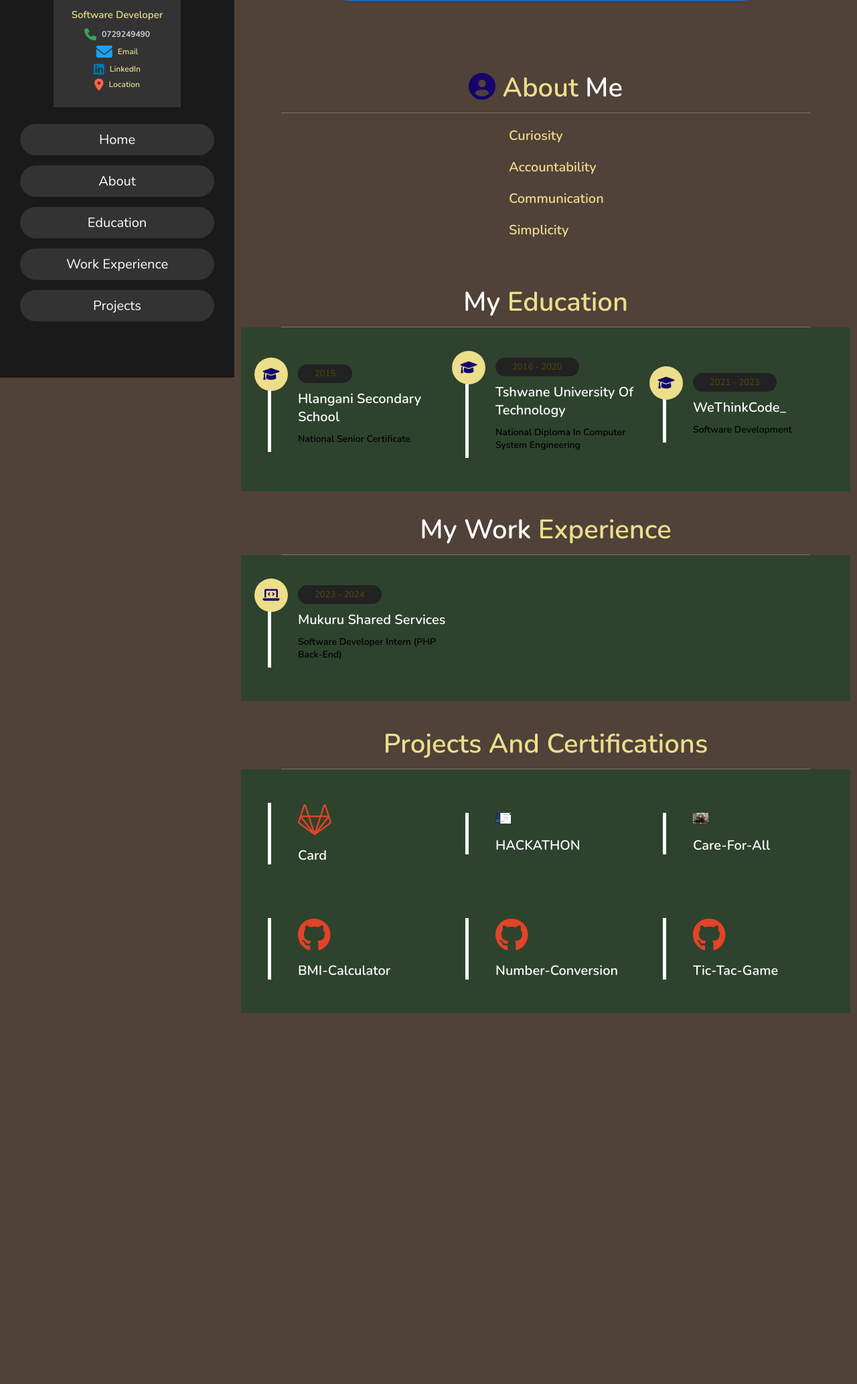
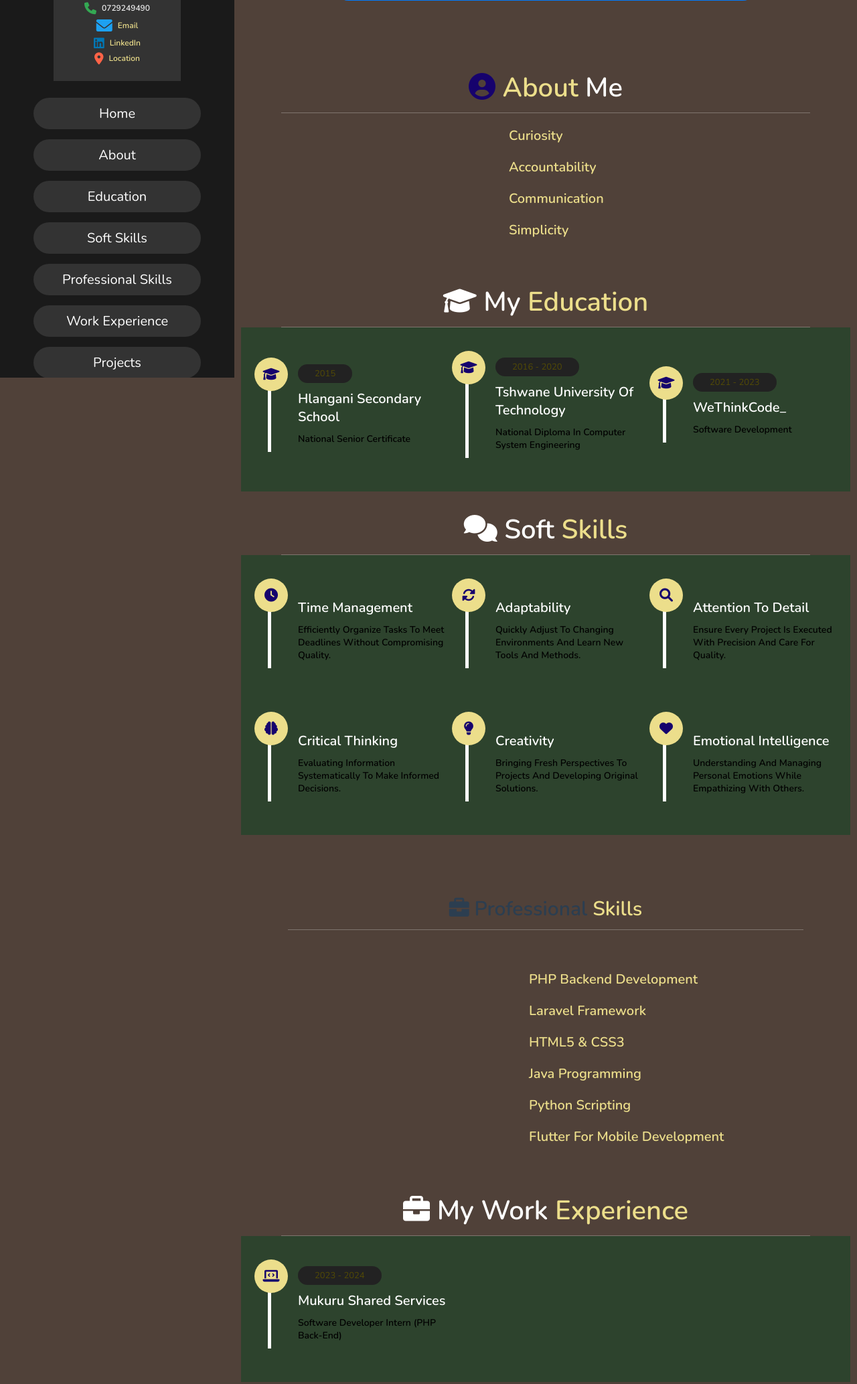
Before and after one commit to XMosuma/Portfolio, a plain HTML site: page index.html in a window 1280 px wide. Shown: the part 236-2303 px from the top of the page at 67% size. Before the commit the page ends 1759 px from the top, so only its background shows below. Drawn offline with nearby package versions, Linux system fonts and the light colour scheme.

Commit message:
Added skills sections and its styling

```diff
--- a/index.html
+++ b/index.html
@@ -42,6 +42,8 @@
                     <li><a href="#Home">Home</a></li>
                     <li><a href="#About">About</a></li>
                     <li><a href="#Education">Education</a></li>
+                    <li><a href="#Soft-Skills">Soft Skills</a></li>
+                    <li><a href="#Professional-Skills">Professional Skills</a></li>
                     <li><a href="#Work-Experience">Work Experience</a></li>
                     <li><a href="#Projects">Projects</a></li>
                 </ul>
@@ -102,7 +104,8 @@
          <!-- education section starts  -->
         <section class="Education" id="Education">
 
-            <h1 class="heading"> my <span>education</span> </h1>
+            <h1 class="heading"><i class="fas fa-graduation-cap">
+            </i> my <span>education</span> </h1>
             <div class="box-container">
 
                 <div class="box">
@@ -129,9 +132,94 @@
         </section>
         <!-- education section ends -->
 
+        <!-- Soft-Skills section starts -->
+        <section  class="Education" id="Soft-Skills">
+            <h1 class="heading"><i class="fas fa-comments">
+            </i> Soft <span>Skills</span> </h1>
+                    <div class="box-container">
+                        <div class="box">
+                            <i class="fas fa-clock"></i>
+                            <h3>Time Management</h3>
+                            <h2>Efficiently organize tasks to meet deadlines without compromising quality.</h2>
+                        </div>
+                        <div class="box">
+                            <i class="fas fa-sync-alt"></i>
+                            <h3>Adaptability</h3>
+                            <h2>Quickly adjust to changing environments and learn new tools and methods.</h2>
+                        </div>
+                        <div class="box">
+                            <i class="fas fa-search"></i>
+                            <h3>Attention to Detail</h3>
+                            <h2>Ensure every project is executed with precision and care for quality.</h2>
+                        </div>
+                        <div class="box">
+                            <i class="fas fa-brain"></i>
+                            <h3>Critical Thinking</h3>
+                            <h2>Evaluating information systematically to make informed decisions.</h2>
+                        </div>
+                        <div class="box">
+                            <i class="fas fa-lightbulb"></i>
+                            <h3>Creativity</h3>
+                            <h2>Bringing fresh perspectives to projects and developing original solutions.</h2>
+                        </div>
+                        <div class="box">
+                            <i class="fas fa-heart"></i>
+                            <h3>Emotional Intelligence</h3>
+                            <h2>Understanding and managing personal emotions while empathizing with others.</h2>
+                        </div>
+                </div>
+        </section>
+            <!--Soft-Skills section ends -->
+
+             <!--Professional-Skills section starts -->
+             <section class="skills" id="Professional-Skills">
+                <h1 class="heading"><i class="fas fa-briefcase">
+                </i> Professional <span>Skills</span></h1>
+                <div class="skills-container">
+                  <div class="skill">
+                    <h3 class="trait">PHP Backend Development</h3>
+                    <p class="description">
+                      Expertise in building robust backend systems using PHP, ensuring scalability and security.
+                    </p>
+                  </div>
+                  <div class="skill">
+                    <h3 class="trait">Laravel Framework</h3>
+                    <p class="description">
+                      Proficient in developing web applications using Laravel, with a focus on MVC architecture.
+                    </p>
+                  </div>
+                  <div class="skill">
+                    <h3 class="trait">HTML5 & CSS3</h3>
+                    <p class="description">
+                      Skilled in creating responsive and modern designs using HTML5 and CSS3.
+                    </p>
+                  </div>
+                  <div class="skill">
+                    <h3 class="trait">Java Programming</h3>
+                    <p class="description">
+                      Experienced in object-oriented programming and building applications using Java.
+                    </p>
+                  </div>
+                  <div class="skill">
+                    <h3 class="trait">Python Scripting</h3>
+                    <p class="description">
+                      Adept at writing Python scripts for data processing, automation, and web development.
+                    </p>
+                  </div>
+                  <div class="skill">
+                    <h3 class="trait">Flutter for Mobile Development</h3>
+                    <p class="description">
+                      Proficient in developing cross-platform mobile applications with Flutter and Dart.
+                    </p>
+                  </div>
+                </div>
+              </section>
+         <!--Professional-Skills section ends -->
+
          <!-- Work Experience section starts -->
         <section  class="Education" id="Work-Experience">
-            <h1 class="heading"> my work <span>experience</span> </h1>
+            <h1 class="heading"> <i class="fas fa-briefcase">
+            </i> my work <span>experience</span> </h1>
                     <div class="box-container">
                         <div class="box">
                             <i class="fas fa-laptop-code"></i>
@@ -145,7 +233,8 @@
 
              <!-- Projects section starts  -->
         <section class="Projects" id="Projects">
-            <h1 class="heading"><span>Projects And Certifications</span> </h1>
+            <h1 class="heading"> <i class="fas fa-tasks">
+            </i><span> Projects And Certifications</span> </h1>
 
             <div class="box-container">
 
--- a/script.js
+++ b/script.js
@@ -37,14 +37,8 @@ $(document).ready(function(){
 
   });
 
-    function toggleDescription(id, element) {
-      const description = document.getElementById(id);
-      if (description.style.display === "none" || description.style.display === "") {
-          description.style.display = "block";
-      } else {
-          description.style.display = "none";
-      }
-
-      // Toggle the 'active' class to change the padding-left of the trait
-      element.classList.toggle('active');
-}
+document.querySelectorAll('.trait').forEach(item => {
+  item.addEventListener('click', () => {
+    item.classList.toggle('active');
+  });
+});
--- a/style.css
+++ b/style.css
@@ -55,9 +55,19 @@ header{
     background:#1a1a1a;
     display: flex;
     align-items: center;
-    justify-content: center;
+    justify-content: flex-start;
     flex-flow: column;
     text-align: center;
+    overflow-y: auto;
+    padding: 2rem;
+}
+header::-webkit-scrollbar {
+    width: 8px;
+}
+
+header::-webkit-scrollbar-thumb {
+    background: var(--yellow);
+    border-radius: 10px;
 }
 .user {
     text-align: center;
@@ -130,16 +140,6 @@ header{
 .user h3 i:hover {
     filter: brightness(1.2);
 }
-
-/* .btn{
-    padding:.7rem 3rem;
-    background:rgb(26, 2, 2);
-    color:rgb(8, 31, 95);
-    cursor: pointer;
-    margin-top: 1rem;
-    font-size: 2rem;
-    border-radius: 5rem;
-}*/
 
 .btn i{
     padding:0 .5rem;
@@ -277,23 +277,27 @@ body{
     display: block;
     margin-top: 2rem;
     font-size: 2rem;
-    transition: padding-left 0.3s ease, color 0.3s ease; /* Smooth transition for padding and color */
+    transition: padding-left 0.3s ease, color 0.3s ease;
 }
 
 /* When the trait is hovered */
 .trait:hover {
-    color: var(--hover-color); /* Change the color on hover (you can define the hover color) */
+    color: var(--hover-color);
 }
 
 /* When the trait has the 'active' class */
 .trait.active {
-    padding-left: 1rem; /* Adjusted padding when clicked */
+    padding-left: 1rem;
 }
 
 /*Change the appearance of the trait when it is hovered and active */
 .trait.active:hover {
-    color: var(--active-hover-color); /* Change color when active and hovered */
+    color: var(--active-hover-color);
 }
+ .trait.active + .description {
+    display: block;
+  }
+
 
 .Education .box-container{
     background:rgba(43, 68, 44, 0.933);
@@ -326,6 +330,7 @@ body{
 .Education .box-container .box h2{
     font-size: 1.4rem;
     padding: 1rem 0;
+
 }
 .Education .box-container .box i{
     position: absolute;
@@ -343,6 +348,31 @@ body{
     font-size: 24px;
     color: #4CAF50;
 }
+.skills {
+    margin-top: 50px;
+    text-align: center;
+    padding: 20px;
+  }
+
+  .skills .heading {
+    font-size: 3rem;
+    color: #2c3e50;
+    margin-bottom: 20px;
+  }
+
+  .skills .heading span {
+    color: #ecde8b; /* Matches your existing theme */
+  }
+
+  .skills-container {
+    padding: 20px;
+    text-align: left;
+  }
+
+  .skill {
+    margin: 10px 0;
+  }
+
 .Projects .box-container{
     background:rgba(43, 68, 44, 0.933);
     display: flex;
```
Also changed, not shown: 1 other file.
